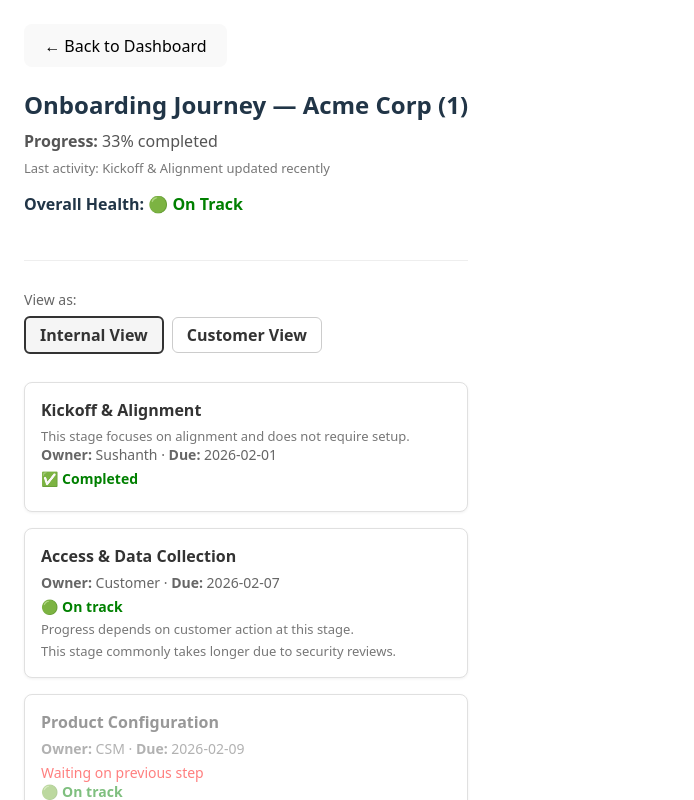
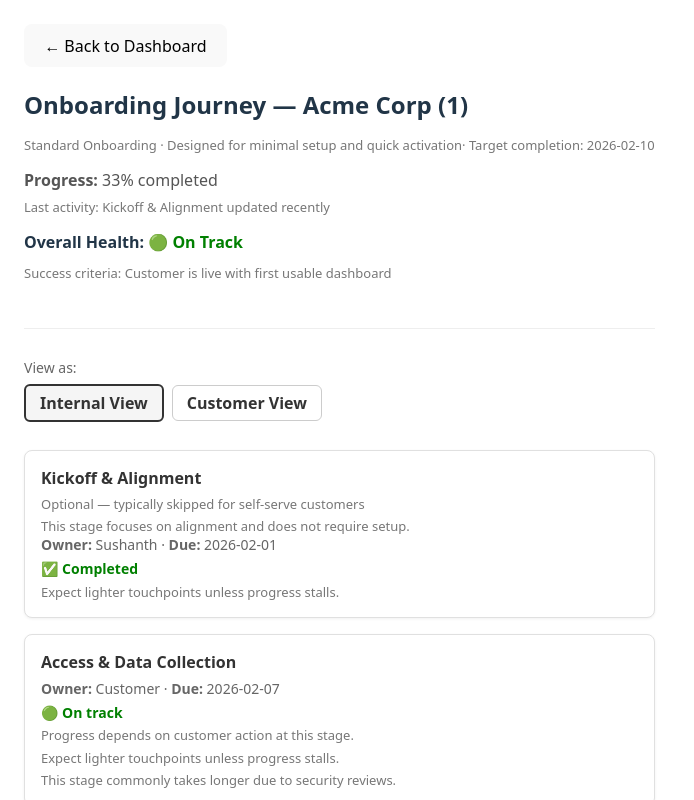
Before and after one commit to psysush10/onboarding-journey-spa, a React (Vite) app: page /journey/1 in a window 1280 px wide. Shown: the top 800 px of the page, without its empty margins (0-694 px from the left). Built offline with nearby package versions, Linux system fonts and the light colour scheme.

Commit message:
Day 5: Add journey adaptability and document onboarding design philosophy

```diff
--- a/src/pages/Journey.jsx
+++ b/src/pages/Journey.jsx
@@ -11,6 +11,14 @@
 // ================================
 const journeyData = {
   customerName: "Acme Corp",
+
+  // --- Journey metadata ---
+  journeyType: "Standard Onboarding",
+  journeyMode: "self-serve", // "guided", "enterprise"
+  startDate: "2026-01-28",
+  targetCompletion: "2026-02-10",
+  successOutcome: "Customer is live with first usable dashboard",
+
   stages: [
     {
       id: "kickoff",
@@ -18,6 +26,8 @@
       dependsOn: [],
       owner: "Sushanth",
       dueDate: "2026-02-01",
+      optional: true,
+      optionalReason: "Self-serve onboarding does not require a live kickoff",
       tasks: [
         { id: 1, title: "Schedule kickoff call", done: true },
         { id: 2, title: "Share onboarding plan", done: true },
@@ -58,9 +68,15 @@
 
 function isStageBlocked(stage, allStages) {
   return stage.dependsOn.some((depId) => {
-    const depStage = allStages.find((s) => s.id === depId);
-    return depStage && !isStageComplete(depStage);
-  });
+  const depStage = allStages.find((s) => s.id === depId);
+
+  if (!depStage) return false;
+
+  // Optional stages do not block progress
+  if (depStage.optional) return false;
+
+  return !isStageComplete(depStage);
+});
 }
 
 function daysBetween(today, dueDate) {
@@ -162,6 +178,14 @@
   >
     {stage.name}
   </h4>
+  {view === "internal" && stage.optional && (
+  <div style={{ fontSize: "13px", color: "#777", marginTop: "4px" }}>
+    Optional
+    {journeyData.journeyMode === "self-serve"
+      ? " — typically skipped for self-serve customers"
+      : ` — ${stage.optionalReason}`}
+  </div>
+)}
     {stage.id === "kickoff" && (
   <div style={{ fontSize: "13px", color: "#777", marginTop: "4px" }}>
     This stage focuses on alignment and does not require setup.
@@ -223,6 +247,12 @@
   {view === "internal" && risk === "due-soon" && (
   <div style={{ fontSize: "13px", color: "#777", marginTop: "4px" }}>
     Consider nudging the customer to avoid delays.
+  </div>
+)}
+
+{view === "internal" && journeyData.journeyMode === "self-serve" && (
+  <div style={{ fontSize: "13px", color: "#777", marginTop: "4px" }}>
+    Expect lighter touchpoints unless progress stalls.
   </div>
 )}
 
@@ -338,6 +368,15 @@
           Onboarding Journey — {journeyData.customerName} ({customerId})
         </h2>
 
+<p style={{ fontSize: "13px", color: "#777", marginBottom: "12px" }}>
+  {journeyData.journeyType}
+  {journeyData.journeyMode === "self-serve" &&
+    " · Designed for minimal setup and quick activation"}
+  {journeyData.journeyMode === "guided" &&
+    " · Includes hands-on support from our team"}
+    · Target completion: {journeyData.targetCompletion}
+</p>
+
         <div style={{ color: "#555", marginBottom: "10px" }}>
           <strong>Progress:</strong> {progress}% completed
           <p style={{ fontSize: "13px", color: "#777", marginTop: "6px" }}>
@@ -370,6 +409,12 @@
 )}
           </div>
         )}
+
+        {view === "internal" && (
+  <p style={{ fontSize: "13px", color: "#777", marginTop: "6px" }}>
+    Success criteria: {journeyData.successOutcome}
+  </p>
+)}
       </div>
       </div>
 
```
Also changed, not shown: 1 other file (tests, documents, lock files or other folders).
